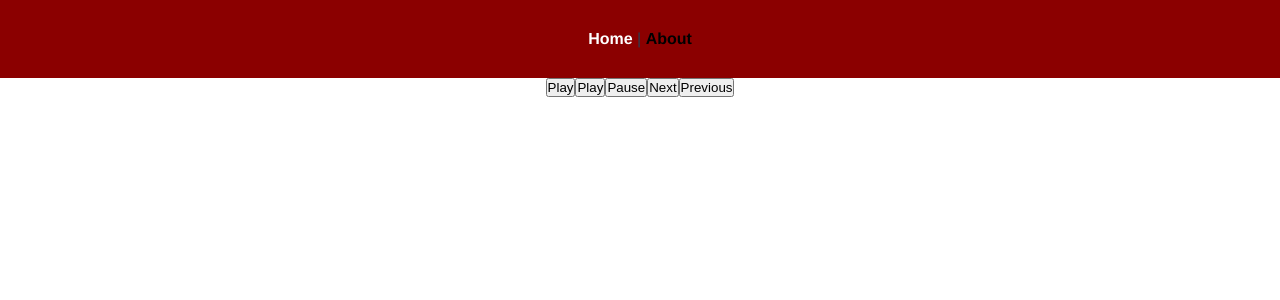
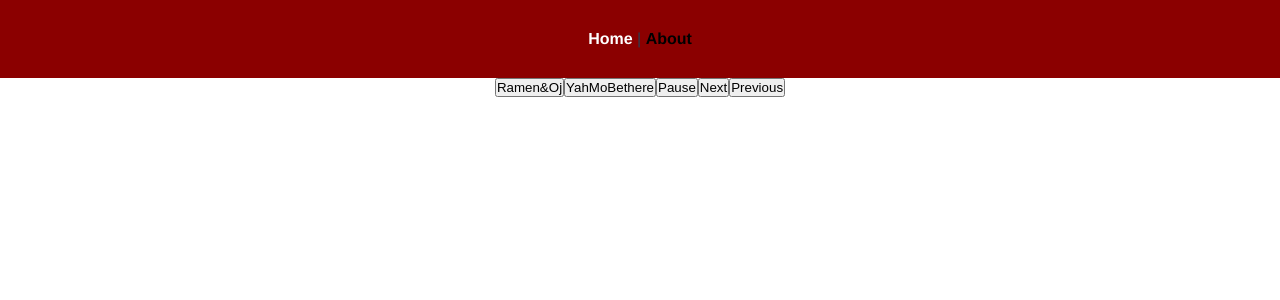
Before and after one commit to Francisco-fco/MusicPlayer, a Vue app in the folder music-player/: page /#/ in a window 1280 px wide. Shown: the top 300 px of the page. Built offline with nearby package versions, Linux system fonts and the light colour scheme.

Commit message:
checkpoint

```diff
--- a/music-player/src/components/Player.vue
+++ b/music-player/src/components/Player.vue
@@ -1,7 +1,7 @@
 <template>
   <div>
-    <button @click="play('eFEjDCMNqYs')">Play</button>
-    <button @click="play('HQ1nvhLf1EU')">Play</button>
+    <button @click="play('eFEjDCMNqYs')">Ramen&Oj</button>
+    <button @click="play('HQ1nvhLf1EU')">YahMoBethere</button>
 
     <button @click="pause()">Pause</button>
     <button @click="next()">Next</button>
```
